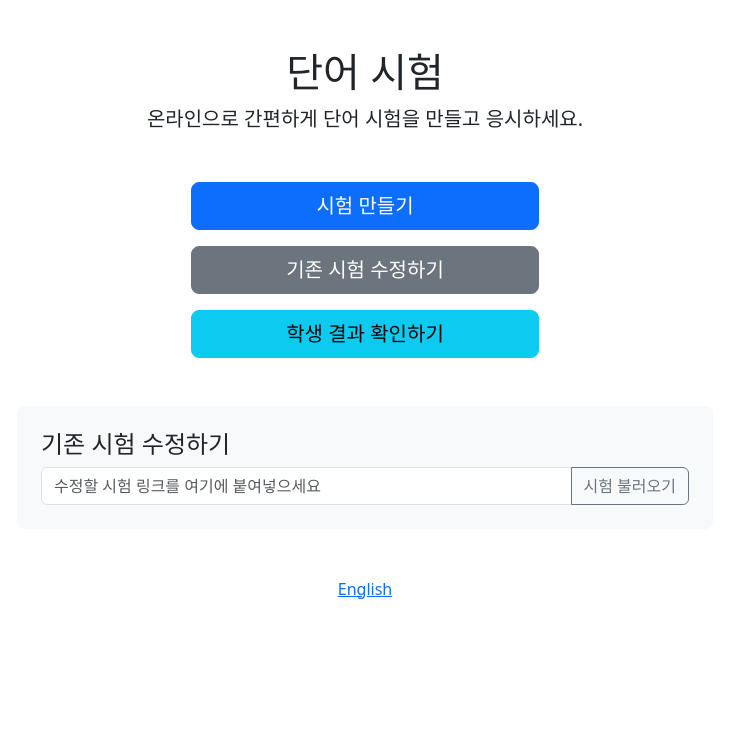
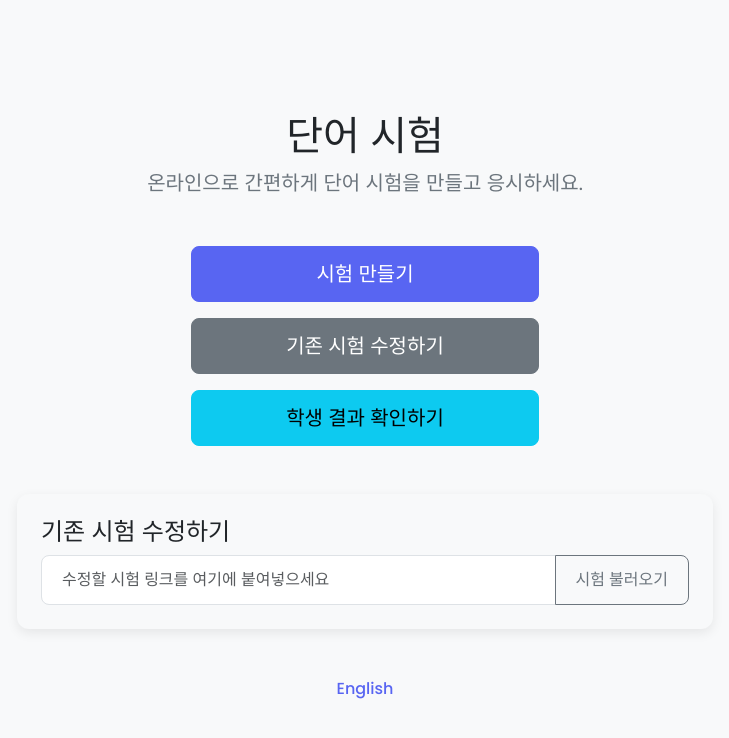
Before and after one commit to ScathachSkadi/Simple-Vocabulary-Test, a plain HTML site: page index.html in a window 1280 px wide. Both pictures are taken after a click on the button "기존 시험 수정하기". Shown: the whole page, without its empty margins (275-1004 px from the left). Drawn offline with nearby package versions, Linux system fonts and the light colour scheme.

Commit message:
prettier UI

```diff
--- a/style.css
+++ b/style.css
@@ -1,16 +1,71 @@
+@import url('https://fonts.googleapis.com/css2?family=Noto+Sans+KR:wght@400;500;700&family=Poppins:wght@400;500;700&display=swap');
+
 body, html {
     height: 100%;
+    background-color: #f8f9fa;
+    font-family: 'Poppins', 'Noto Sans KR', sans-serif;
 }
 
 .container {
     max-width: 720px;
+    padding-top: 4rem;
+    padding-bottom: 4rem;
 }
 
-.word-pair {
-    display: flex;
-    gap: 1rem;
+.card, .bg-light {
+    border: none;
+    box-shadow: 0 4px 12px rgba(0,0,0,0.08);
+    border-radius: 12px !important;
+}
+
+.btn {
+    border-radius: 8px;
+    padding: 0.75rem 1.25rem;
+    font-weight: 500;
+    transition: all 0.2s ease-in-out;
+}
+
+.btn-primary {
+    background-color: #5865F2;
+    border-color: #5865F2;
+}
+
+.btn-primary:hover {
+    background-color: #4a56d4;
+    border-color: #4a56d4;
+    transform: translateY(-2px);
+    box-shadow: 0 4px 8px rgba(0,0,0,0.1);
+}
+
+.form-control {
+    border-radius: 8px;
+    padding: 0.75rem 1.25rem;
+}
+
+.form-control:focus {
+    box-shadow: 0 0 0 0.25rem rgba(88, 101, 242, 0.25);
+    border-color: #5865F2;
 }
 
 #korean-word-display {
     font-weight: 600;
+    color: #333;
 }
+
+.display-4 {
+    font-weight: 700;
+}
+
+.lead {
+    color: #6c757d;
+}
+
+#lang-switcher {
+    color: #5865F2;
+    text-decoration: none;
+    font-weight: 500;
+}
+
+#lang-switcher:hover {
+    text-decoration: underline;
+}
```
